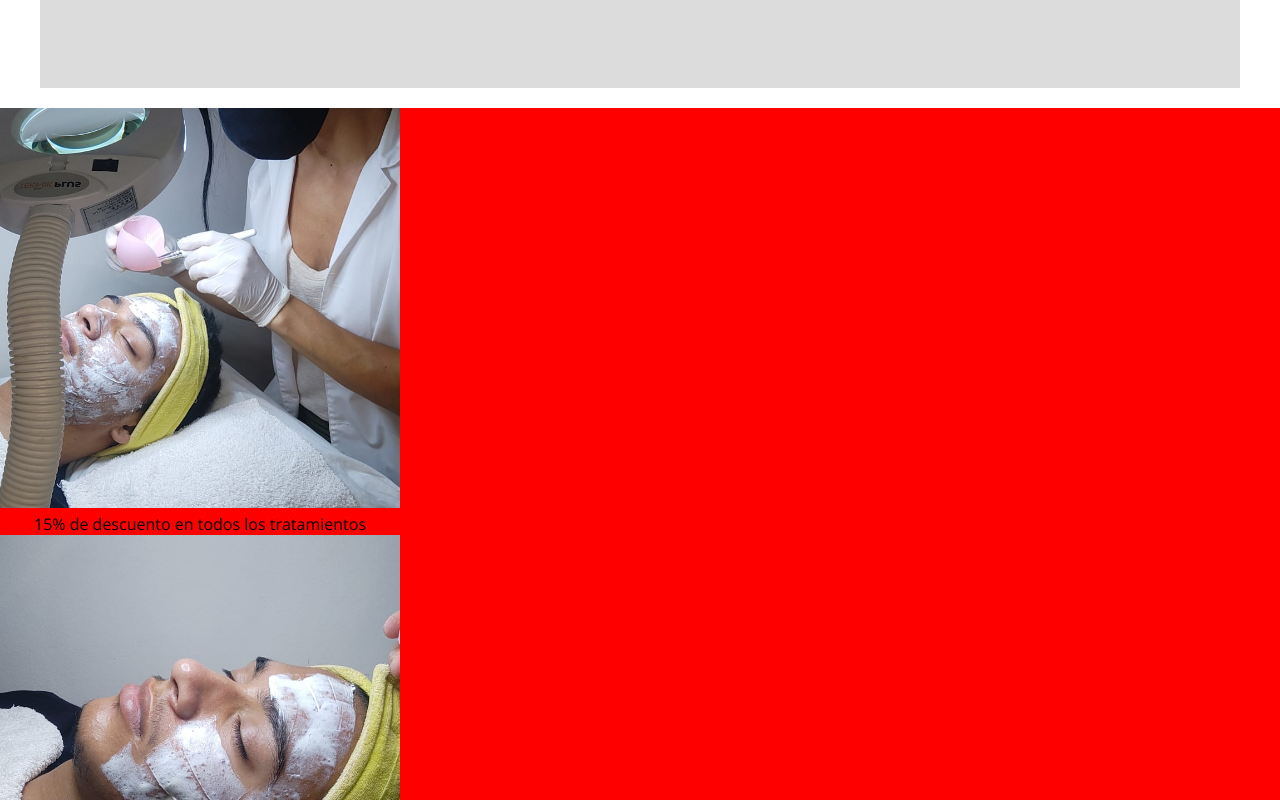
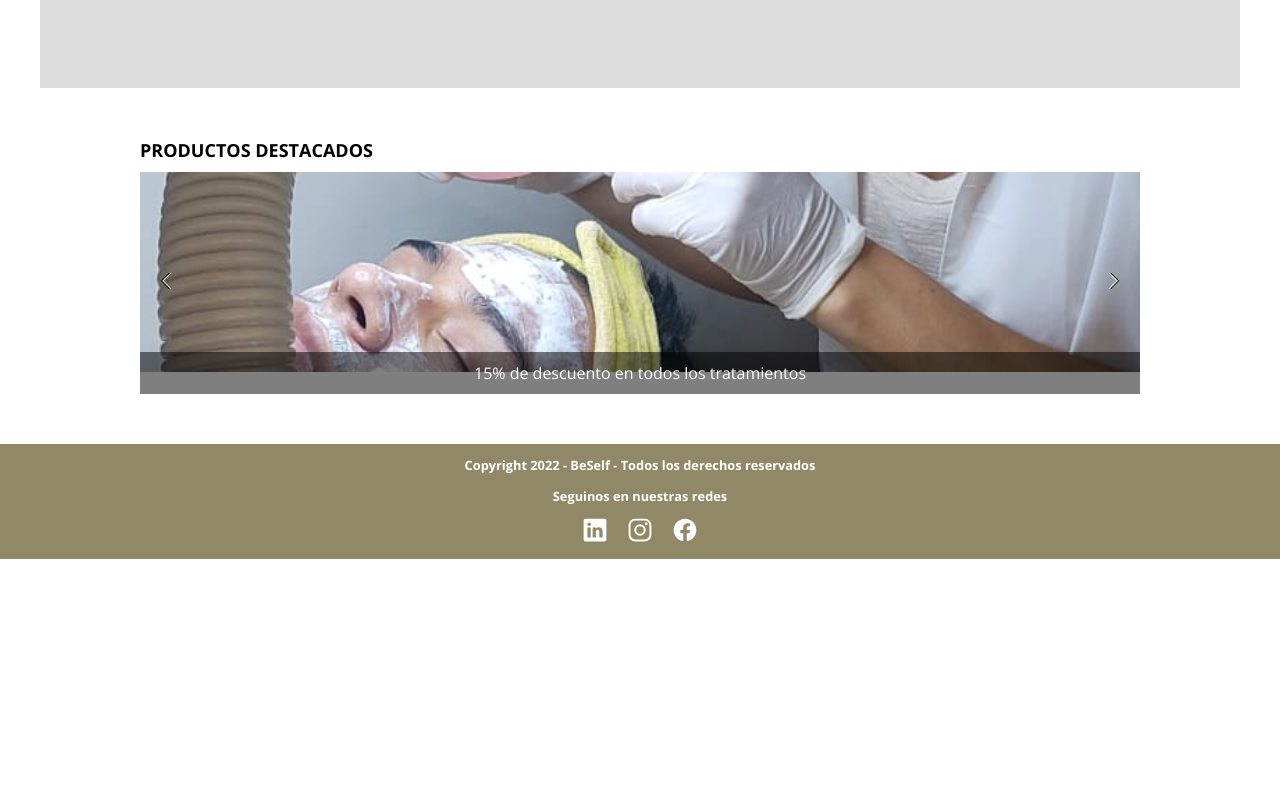
Before and after one commit to pablomilitello/ecommerce_beself, a React (Create React App) app: page / in a window 1280 px wide. Shown: the part 820-1620 px from the top of the page. After the commit the page ends 1379 px from the top, so only its background shows below. Built offline with nearby package versions, Linux system fonts and the light colour scheme; no server answers.

Commit message:
carrusel

```diff
--- a/public/index.html
+++ b/public/index.html
@@ -3,11 +3,13 @@
 
 <head>
   <meta charset="utf-8" />
-  <link rel="icon" href="%PUBLIC_URL%/favicon.ico" />
+  <link rel="icon" href="./images/beSelfMarca.svg" />
+  <!-- <link rel="icon" href="%PUBLIC_URL%/favicon.ico" /> -->
   <meta name="viewport" content="width=device-width, initial-scale=1" />
   <meta name="theme-color" content="#000000" />
   <meta name="BeSelf" content="Web site created using create-react-app" />
-  <link rel="apple-touch-icon" href="%PUBLIC_URL%/logo192.png" />
+  <link rel="apple-touch-icon" href="./images/beSelfMarca.svg" />
+  <!-- <link rel="apple-touch-icon" href="%PUBLIC_URL%/logo192.png" /> -->
   <!--
       manifest.json provides metadata used when your web app is installed on a
       user's mobile device or desktop. See https://developers.google.com/web/fundamentals/web-app-manifest/
--- a/src/App.js
+++ b/src/App.js
@@ -1,31 +1,31 @@
+import "./styles/base/reset.scss";
+import "./styles/base/typography.scss";
 import "./styles/App.scss";
 import "../src/components/CartWidget/cartwidget.scss";
 import "../src/components/NavBar/navbar.scss";
 import "../src/components/Footer/footer.scss";
 import "./components/ItemListContainer/ItemList/itemlist.scss";
-import "../src/components/Carrusel/carrusel.scss";
+import "../src/components/SlideShow/slideshow.scss";
 import "../src/components/ItemListContainer/itemlistcontainer.scss";
 import "./components/Item/item.scss";
 import "./components/ItemCount/itemcount.scss";
-import "./styles/base/reset.scss";
-import "./styles/base/typography.scss";
+
 import NavBar from "../src/components/NavBar/NavBar.js";
+import ItemListContainer from "../src/components/ItemListContainer/ItemListContainer.js";
+import SlideShow from "./components/SlideShow/SlideShow.js";
 import Footer from "../src/components/Footer/Footer.js";
-import ItemListContainer from "../src/components/ItemListContainer/ItemListContainer.js";
-import Carrusel from "./components/Carrusel/Carrusel";
 
 function App() {
-  fetch("https://api.mercadolibre.com/sites/MLA/search?q=mouse")
-    .then((response) => response.json())
-    .then((data) => console.log("---->", data));
-
   return (
-    <main className="App">
+    <>
       <NavBar />
       <ItemListContainer />
-      <Carrusel />
+      <main className="App">
+        <p className="SlideShowText">Productos Destacados</p>
+        <SlideShow />
+      </main>
       <Footer />
-    </main>
+    </>
   );
 }
 
--- a/src/components/Carrusel/carrusel.scss
+++ /dev/null
@@ -1,20 +0,0 @@
-.carruselContainer {
-    background-color: red;
-}
-
-.arrows {
-    width: 20px;
-    height: 20px;
-}
-
-.imgCarrusel {
-    width: 400px;
-    height: 400px;
-    object-fit: cover;
-}
-
-.carruselSlide {
-    display: flex;
-    flex-direction: row;
-
-}
--- a/src/components/NavBar/navbar.scss
+++ b/src/components/NavBar/navbar.scss
@@ -1,5 +1,4 @@
 .header {
-    background-color: #FFFFFF;
     height: 5.5em;
     display: flex;
     align-items: center;
@@ -41,5 +40,4 @@
     font-size: 0.6em;
     font-weight: bold;
     color: #2C5784;
-
 }
--- a/src/components/Carrusel/Carrusel.js
+++ b/src/components/SlideShow/SlideShow.js
@@ -1,43 +1,42 @@
 import React from "react";
 
-function Carrusel() {
+function SlideShow() {
   return (
-    <div className="carruselContainer">
-      <div className="carruselSlide">
-        <div className="Carrusel">
+    <div className="contenedorPrincipal">
+      <div className="contenedorSlideShow">
+        <div className="slide">
           <a href="/">
             <img className="imgCarrusel" src="./images/imagen1.jpeg" alt="imageCarrusel" />
           </a>
-          <div className="CarruselText">
+          <div className="slideText">
+            <p>15% de descuento en todos los tratamientos</p>
+          </div>
+        </div>
+
+        <div className="slide">
+          <a href="/">
+            <img className="imgCarrusel" src="./images/imagen11.jpeg" alt="imageCarrusel" />
+          </a>
+          <div className="slideText">
+            <p>15% de descuento en todos los tratamientos</p>
+          </div>
+        </div>
+
+        <div className="slide">
+          <a href="/">
+            <img className="imgCarrusel" src="./images/imagen12.jpeg" alt="imageCarrusel" />
+          </a>
+          <div className="CslideText">
             <p>15% de descuento en todos los tratamientos</p>
           </div>
         </div>
       </div>
-      <div className="carruselSlide">
-        <div className="Carrusel">
-          <a href="/">
-            <img className="imgCarrusel" src="./images/imagen11.jpeg" alt="imageCarrusel" />
-          </a>
-          <div className="CarruselText">
-            <p>15% de descuento en todos los tratamientos</p>
-          </div>
-        </div>
-      </div>
-      <div className="carruselSlide">
-        <div className="Carrusel">
-          <a href="/">
-            <img className="imgCarrusel" src="./images/imagen12.jpeg" alt="imageCarrusel" />
-          </a>
-          <div className="CarruselText">
-            <p>15% de descuento en todos los tratamientos</p>
-          </div>
-        </div>
-      </div>
-      <div>
-        <button>
+
+      <div className="controls">
+        <button className="btn left">
           <img className="arrows" src="./images/arrows/arrow-left-svg.svg" alt="arrow left" />
         </button>
-        <button>
+        <button className="btn right">
           <img className="arrows" src="./images/arrows/arrow-right-svg.svg" alt="arrow right" />
         </button>
       </div>
@@ -45,4 +44,4 @@ function Carrusel() {
   );
 }
 
-export default Carrusel;
+export default SlideShow;
--- /dev/null
+++ b/src/components/SlideShow/slideshow.scss
@@ -0,0 +1,84 @@
+.contenedorPrincipal {
+    position: relative;
+
+}
+
+.contenedorSlideShow {
+    display: flex;
+    flex-wrap: nowrap;
+}
+
+.arrows {
+    width: 20px;
+    height: 20px;
+}
+
+.imgCarrusel {
+    //width: 200px;
+    height: 200px;
+    object-fit: cover;
+}
+
+.slide {
+    min-width: 100%;
+    overflow: hidden;
+    transition: 0.3s ease all;
+    z-index: 10;
+    max-height: 500px;
+    position: relative;
+
+    img {
+        width: 100%;
+        vertical-align: top;
+    }
+
+
+}
+
+.slideText {
+    background: rgba(0, 0, 0, .5);
+    color: #FFFFFF;
+    width: 100%;
+    padding: 10px 60px;
+    text-align: center;
+    position: absolute;
+    bottom: 0;
+
+    @media screen and (max-width: 700px) {
+        position: relative;
+    }
+}
+
+.controls {
+    position: absolute;
+    top: 0;
+    z-index: 20;
+    width: 100%;
+    height: 100%;
+    pointer-events: none;
+}
+
+.btn {
+    pointer-events: all;
+    background: none;
+    border: none;
+    cursor: pointer;
+    outline: none;
+    width: 50px;
+    height: 100%;
+    text-align: center;
+    position: absolute;
+    transition: 0.3s ease all;
+}
+
+.right {
+    right: 0;
+    filter: drop-shadow(-2px 0px 0px #FFFFFF);
+
+}
+
+.left {
+    left: 0;
+    filter: drop-shadow(2px 0px 0px #FFFFFF);
+
+}
--- a/src/index.css
+++ b/src/index.css
@@ -5,6 +5,7 @@ body {
     sans-serif;
   -webkit-font-smoothing: antialiased;
   -moz-osx-font-smoothing: grayscale;
+  background-color: #FFFFFF;
 }
 
 code {
--- a/src/styles/App.scss
+++ b/src/styles/App.scss
@@ -1,7 +1,3 @@
-.App {
-  text-align: center;
-}
-
 .App-logo {
   height: 40vmin;
   pointer-events: none;
@@ -37,3 +33,16 @@
     transform: rotate(360deg);
   }
 }
+
+main {
+  max-width: 1000px;
+  margin: 50px auto;
+  overflow: hidden;
+}
+
+.SlideShowText {
+  font-size: 18px;
+  font-weight: bold;
+  text-transform: uppercase;
+  margin-bottom: 10px;
+}
```
